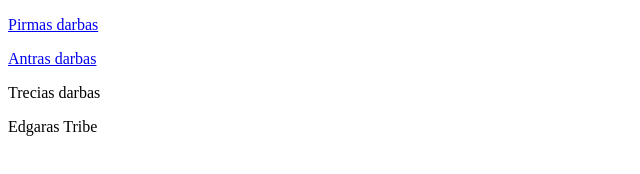
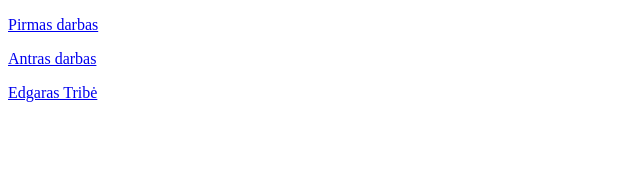
Before and after one commit to edgtrib/edgtrib.github.io, a plain HTML site: page index.html in a window 1280 px wide. Shown: the whole page, without its empty margins (0-640 px from the left). Drawn offline with Linux system fonts and the light colour scheme.

Commit message:
Update index.html

```diff
--- a/index.html
+++ b/index.html
@@ -6,8 +6,8 @@
 <body>
 <p><a href = "kelione/pirmas.html">Pirmas darbas</a></p>
 <p><a href = "receptai/index.html">Antras darbas</a></p>
-<p>Trecias darbas</p>
-<p>Edgaras Tribe</p>
+<p><a href = "puslapis/index.html"Trecias darbas</p>
+<p>Edgaras Tribė</p>
 </body>
 
 
```
